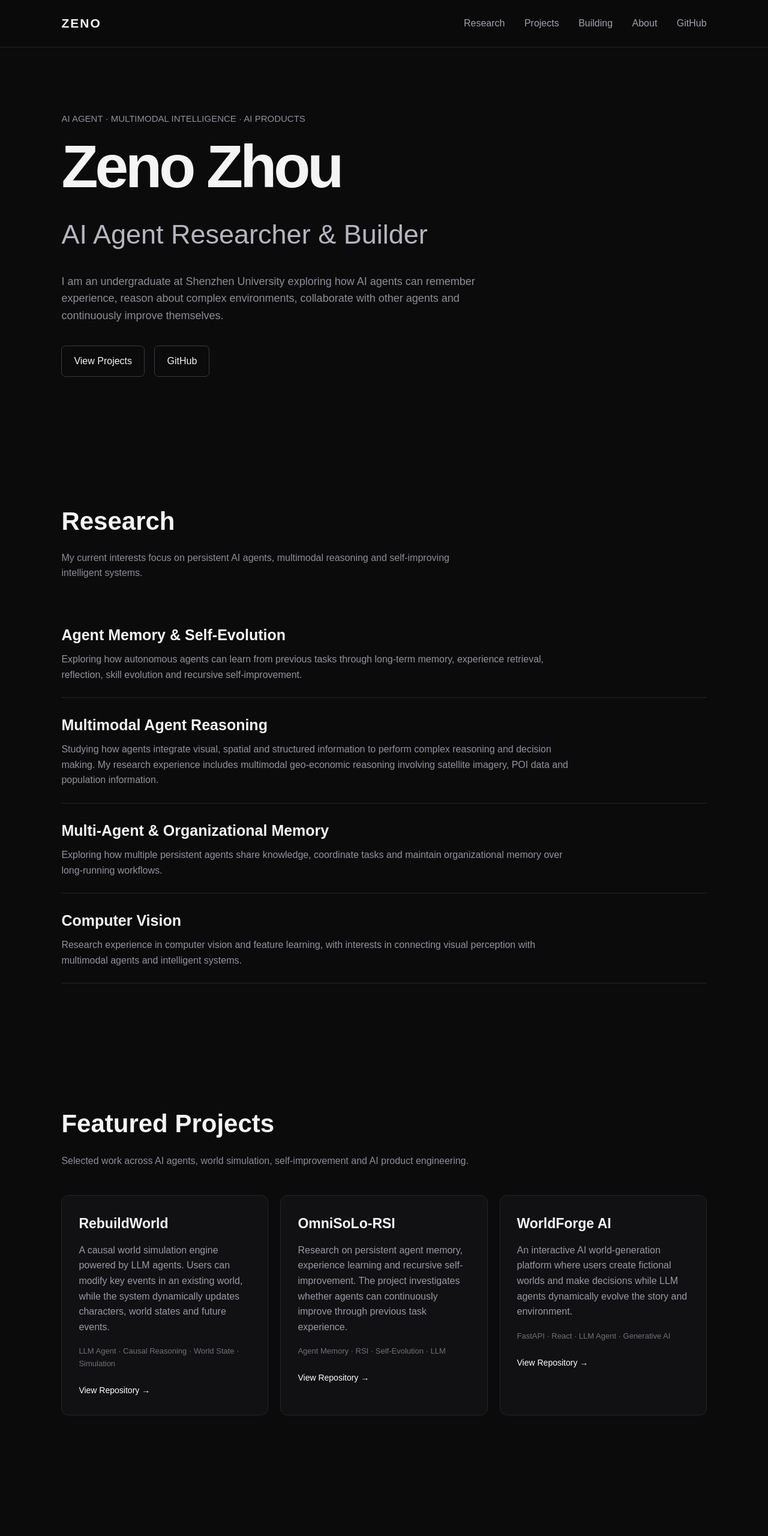
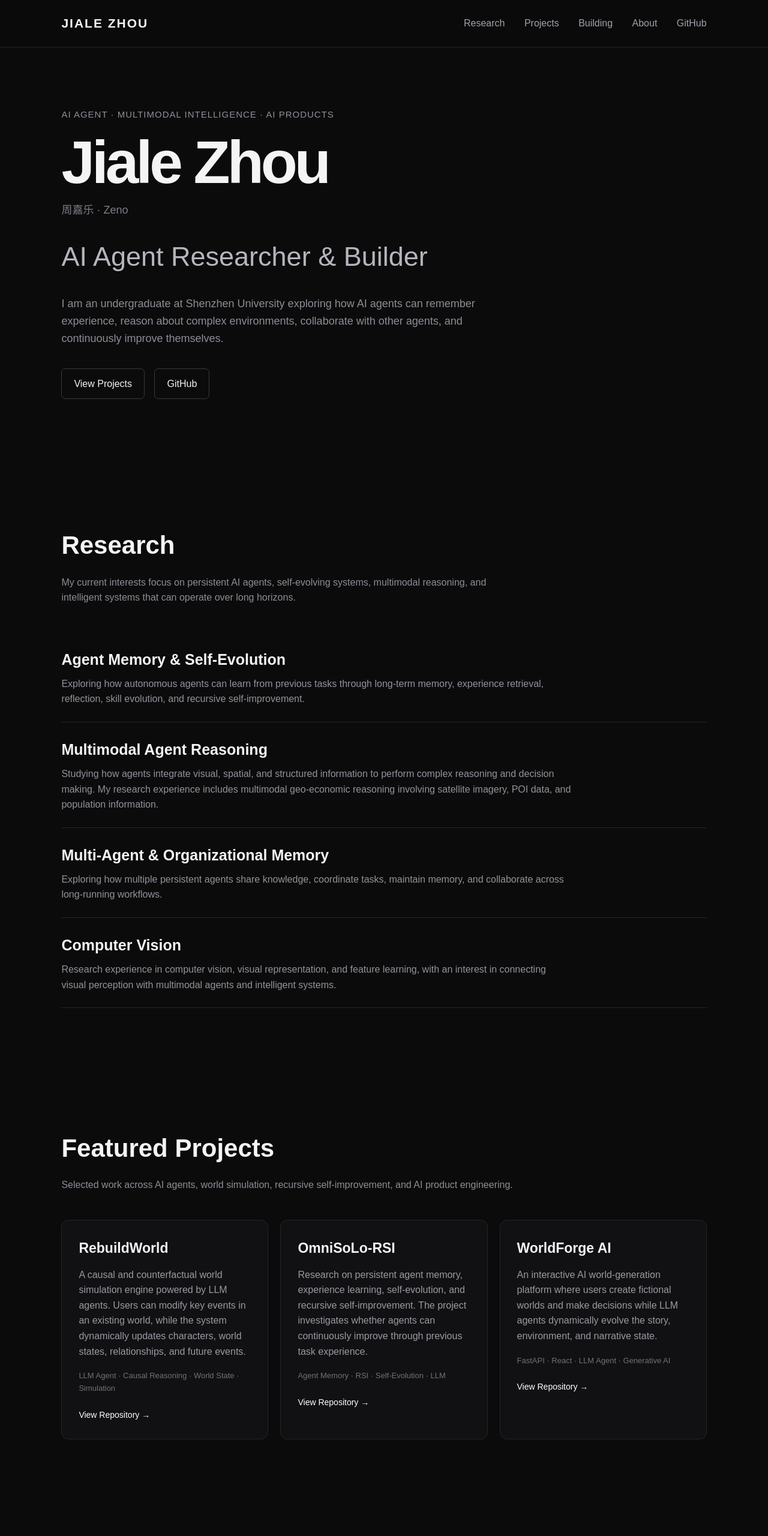
Before and after one commit to Immortsmen/Immortsmen.github.io, a plain HTML site: page index.html in a window 1280 px wide. Shown: the top 2560 px of the page at 60% size. Drawn offline with Linux system fonts and the light colour scheme.

Commit message:
Update index.html

```diff
--- a/index.html
+++ b/index.html
@@ -4,13 +4,17 @@
   <meta charset="UTF-8">
   <meta name="viewport" content="width=device-width, initial-scale=1.0">
 
-  <title>Zeno Zhou | AI Agent Researcher & Builder</title>
+  <title>Jiale Zhou | AI Agent Researcher & Builder</title>
 
   <style>
     * {
       box-sizing: border-box;
       margin: 0;
       padding: 0;
+    }
+
+    html {
+      scroll-behavior: smooth;
     }
 
     body {
@@ -71,6 +75,7 @@
       color: #8f8f98;
       font-size: 15px;
       margin-bottom: 20px;
+      letter-spacing: 1px;
     }
 
     h1 {
@@ -80,9 +85,15 @@
       max-width: 950px;
     }
 
+    .cn-name {
+      margin-top: 18px;
+      color: #7d7d86;
+      font-size: 18px;
+    }
+
     .hero h2 {
       font-size: clamp(25px, 4vw, 45px);
-      margin-top: 30px;
+      margin-top: 28px;
       color: #b5b5bd;
       max-width: 900px;
       font-weight: 400;
@@ -90,7 +101,7 @@
 
     .hero p {
       margin-top: 28px;
-      max-width: 720px;
+      max-width: 760px;
       color: #8d8d96;
       font-size: 18px;
     }
@@ -104,6 +115,7 @@
       border: 1px solid #3a3a40;
       padding: 12px 20px;
       margin-right: 12px;
+      margin-bottom: 10px;
       border-radius: 7px;
       transition: 0.2s;
     }
@@ -121,7 +133,7 @@
     .section-desc {
       color: #8d8d96;
       margin-bottom: 45px;
-      max-width: 700px;
+      max-width: 760px;
     }
 
     .grid {
@@ -181,8 +193,14 @@
 
     .quote {
       font-size: clamp(25px, 4vw, 48px);
-      max-width: 950px;
+      max-width: 1000px;
       line-height: 1.25;
+    }
+
+    .about-text {
+      max-width: 820px;
+      color: #9a9aa3;
+      font-size: 18px;
     }
 
     footer {
@@ -206,7 +224,7 @@
 <body>
 
 <nav>
-  <div class="logo">ZENO</div>
+  <div class="logo">JIALE ZHOU</div>
 
   <div class="links">
     <a href="#research">Research</a>
@@ -225,8 +243,12 @@
   </div>
 
   <h1>
-    Zeno Zhou
+    Jiale Zhou
   </h1>
+
+  <div class="cn-name">
+    周嘉乐 · Zeno
+  </div>
 
   <h2>
     AI Agent Researcher & Builder
@@ -235,7 +257,7 @@
   <p>
     I am an undergraduate at Shenzhen University exploring how AI agents
     can remember experience, reason about complex environments,
-    collaborate with other agents and continuously improve themselves.
+    collaborate with other agents, and continuously improve themselves.
   </p>
 
   <div class="buttons">
@@ -262,7 +284,8 @@
 
   <p class="section-desc">
     My current interests focus on persistent AI agents,
-    multimodal reasoning and self-improving intelligent systems.
+    self-evolving systems, multimodal reasoning,
+    and intelligent systems that can operate over long horizons.
   </p>
 
 
@@ -273,7 +296,7 @@
     <p>
       Exploring how autonomous agents can learn from previous tasks
       through long-term memory, experience retrieval, reflection,
-      skill evolution and recursive self-improvement.
+      skill evolution, and recursive self-improvement.
     </p>
 
   </div>
@@ -284,10 +307,10 @@
     <h3>Multimodal Agent Reasoning</h3>
 
     <p>
-      Studying how agents integrate visual, spatial and structured
+      Studying how agents integrate visual, spatial, and structured
       information to perform complex reasoning and decision making.
-      My research experience includes multimodal geo-economic
-      reasoning involving satellite imagery, POI data and population information.
+      My research experience includes multimodal geo-economic reasoning
+      involving satellite imagery, POI data, and population information.
     </p>
 
   </div>
@@ -299,8 +322,8 @@
 
     <p>
       Exploring how multiple persistent agents share knowledge,
-      coordinate tasks and maintain organizational memory
-      over long-running workflows.
+      coordinate tasks, maintain memory, and collaborate
+      across long-running workflows.
     </p>
 
   </div>
@@ -311,9 +334,9 @@
     <h3>Computer Vision</h3>
 
     <p>
-      Research experience in computer vision and feature learning,
-      with interests in connecting visual perception with multimodal
-      agents and intelligent systems.
+      Research experience in computer vision, visual representation,
+      and feature learning, with an interest in connecting visual perception
+      with multimodal agents and intelligent systems.
     </p>
 
   </div>
@@ -328,7 +351,7 @@
 
   <p class="section-desc">
     Selected work across AI agents, world simulation,
-    self-improvement and AI product engineering.
+    recursive self-improvement, and AI product engineering.
   </p>
 
 
@@ -340,10 +363,10 @@
       <h3>RebuildWorld</h3>
 
       <p>
-        A causal world simulation engine powered by LLM agents.
+        A causal and counterfactual world simulation engine powered by LLM agents.
         Users can modify key events in an existing world,
         while the system dynamically updates characters,
-        world states and future events.
+        world states, relationships, and future events.
       </p>
 
       <div class="tech">
@@ -368,9 +391,10 @@
 
       <p>
         Research on persistent agent memory,
-        experience learning and recursive self-improvement.
-        The project investigates whether agents can continuously
-        improve through previous task experience.
+        experience learning, self-evolution,
+        and recursive self-improvement.
+        The project investigates whether agents can continuously improve
+        through previous task experience.
       </p>
 
       <div class="tech">
@@ -396,7 +420,7 @@
       <p>
         An interactive AI world-generation platform where users
         create fictional worlds and make decisions while LLM agents
-        dynamically evolve the story and environment.
+        dynamically evolve the story, environment, and narrative state.
       </p>
 
       <div class="tech">
@@ -426,7 +450,7 @@
 
   <p class="section-desc">
     Beyond research, I am interested in turning agent systems
-    into practical AI products and digital workers.
+    into practical AI products, digital workers, and AI-native organizations.
   </p>
 
 
@@ -439,7 +463,7 @@
 
       <p>
         Exploring AI systems that combine planning,
-        memory, retrieval, tool use and execution
+        memory, retrieval, tool use, and execution
         to perform real workflows instead of only generating answers.
       </p>
 
@@ -451,7 +475,7 @@
       <h3>AI-native Organizations</h3>
 
       <p>
-        I am interested in how small teams — or even individual founders —
+        I am interested in how small teams, and potentially individual founders,
         can use persistent AI agents to build increasingly capable
         digital organizations.
       </p>
@@ -465,9 +489,9 @@
 
       <p>
         Building and testing AI products through research,
-        hackathons and entrepreneurial programs,
+        hackathons, and entrepreneurial programs,
         with a focus on translating new agent capabilities
-        into useful products.
+        into practical products.
       </p>
 
     </div>
@@ -484,7 +508,7 @@
   <div class="quote">
 
     “I am interested in moving AI from models that answer questions
-    toward agents that remember, learn, act and work.”
+    toward agents that remember, learn, reason, act, and work.”
 
   </div>
 
@@ -496,15 +520,17 @@
 
   <h2 class="section-title">About</h2>
 
-  <p class="section-desc">
+  <p class="about-text">
 
-    I am Zeno Zhou, an undergraduate at Shenzhen University.
+    I am Jiale Zhou (周嘉乐), also known as Zeno,
+    an undergraduate at Shenzhen University.
 
     My work sits at the intersection of AI agents,
-    multimodal intelligence, intelligent systems and AI products.
+    multimodal intelligence, computer vision,
+    intelligent systems, and AI products.
 
     I enjoy both researching new agent architectures
-    and turning them into working prototypes.
+    and turning them into working prototypes and products.
 
   </p>
 
@@ -527,7 +553,7 @@
 
 <footer>
 
-  © 2026 Zeno Zhou · Immortsmen
+  © 2026 Jiale Zhou · 周嘉乐 · Immortsmen
 
 </footer>
 
```
